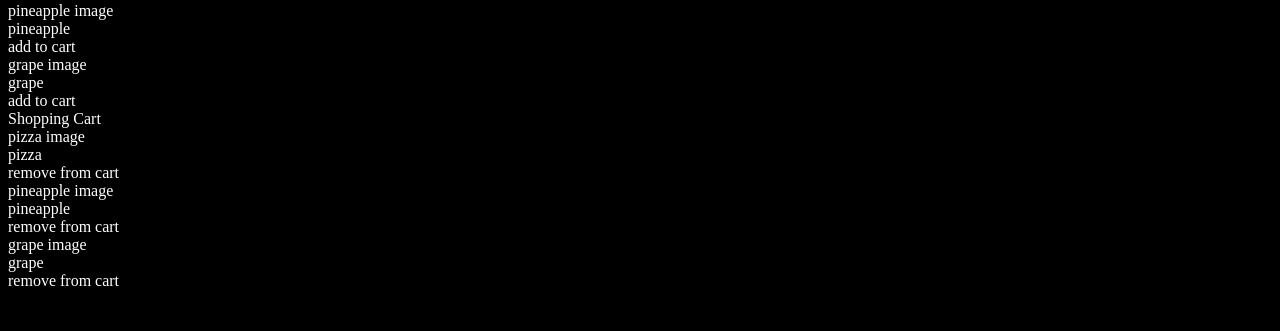
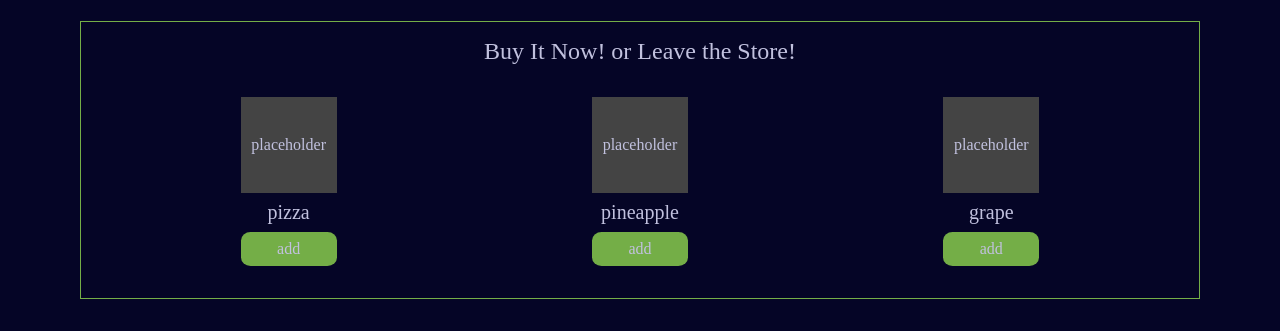
Before and after one commit to dcraig327/shopping-cart, a plain HTML site: page template.html in a window 1280 px wide. Shown: the part 114-445 px from the top of the page. Drawn offline with Linux system fonts and the light colour scheme.

Commit message:
completed html & css template
Next is refactoring to combine css selectors

```diff
--- a/style.css
+++ b/style.css
@@ -1,4 +1,115 @@
 * {
-  color: white;
-  background-color: black;
+  margin: 0;
+  padding: 0;
 }
+
+body {
+  margin: 0 5rem 0;
+  color: #c1c1de;
+  background-color: #050526;
+}
+
+.header {
+  font-size: 2rem;
+  padding: 1.5rem 0rem;
+  margin: 1rem 0 0;
+  border: 1px solid #74ae47;
+  display: flex;
+  justify-content: space-around;
+}
+
+.store {
+  padding: 1rem 2rem 2rem;
+  margin: 2rem 0 0;
+  border: 1px solid #74ae47;
+}
+
+.store-title {
+  padding: 0 0 2rem;
+  font-size: 1.5rem;
+  text-align: center;
+}
+
+.store-items {
+  display: flex;
+  justify-content: space-around;
+}
+
+.store-item {
+  display: flex;
+  flex-direction: column;
+}
+
+.store-item-image {
+  width: 6rem;
+  height: 6rem;
+  display: flex;
+  justify-content: center;
+  align-items: center;
+  background-color: #444;
+}
+
+.store-item-name {
+  display: flex;
+  justify-content: center;
+  align-items: center;
+  font-size: 1.25rem;
+  padding: 0.5rem 0;
+}
+
+.store-item-button-add {
+  display: flex;
+  justify-content: center;
+  align-items: center;
+  padding: 0.5rem 0;
+  background-color: #74ae47;
+  border-radius: 10% / 25%;
+}
+
+.cart {
+  padding: 1rem 2rem 2rem;
+  margin: 2rem 0 0;
+  border: 1px solid #74ae47;
+}
+
+.cart-title {
+  padding: 0 0 2rem;
+  font-size: 1.5rem;
+  text-align: center;
+}
+
+.cart-items {
+  display: flex;
+  justify-content: space-around;
+}
+
+.cart-item {
+  display: flex;
+  flex-direction: column;
+}
+
+.cart-item-image {
+  width: 6rem;
+  height: 6rem;
+  display: flex;
+  justify-content: center;
+  align-items: center;
+  background-color: #444;
+}
+
+.cart-item-name {
+  display: flex;
+  justify-content: center;
+  align-items: center;
+  font-size: 1.25rem;
+  padding: 0.5rem 0;
+}
+
+.cart-item-button-remove {
+  display: flex;
+  justify-content: center;
+  align-items: center;
+  padding: 0.5rem 0;
+  background-color: #444;
+  border-radius: 10% / 25%;
+}
--- a/template.html
+++ b/template.html
@@ -1,50 +1,56 @@
 <!DOCTYPE html>
 <html lang="en">
   <head>
-  <meta charset="UTF-8">
-  <link rel="stylesheet" href="style.css">
+    <meta charset="UTF-8" />
+    <link
+      rel="stylesheet"
+      href="style.css"
+    />
     <title>Vivus Viral Shopping Cart</title>
   </head>
   <body>
     <div class="header">
       <div class="header-logo">Buy It Now!</div>
+      <div class="empty"></div>
       <div class="header-cart-button">0</div>
     </div>
+    <div class="store">
+      <div class="store-title">Buy It Now! or Leave the Store!</div>
       <div class="store-items">
-  <div class="store-title">Buy It Now! or Leave the Store!</div>
         <div class="store-item">
-    <div class="store-item-image">pizza image</div>
+          <div class="store-item-image">placeholder</div>
           <div class="store-item-name">pizza</div>
-    <div class="store-item-button-add-to-cart">add to cart</div>
+          <div class="store-item-button-add">add</div>
         </div>
         <div class="store-item">
-    <div class="store-item-image">pineapple image</div>
+          <div class="store-item-image">placeholder</div>
           <div class="store-item-name">pineapple</div>
-    <div class="store-item-button-add-to-cart">add to cart</div>
+          <div class="store-item-button-add">add</div>
         </div>
         <div class="store-item">
-    <div class="store-item-image">grape image</div>
+          <div class="store-item-image">placeholder</div>
           <div class="store-item-name">grape</div>
-    <div class="store-item-button-add-to-cart">add to cart</div>
+          <div class="store-item-button-add">add</div>
+        </div>
       </div>
     </div>
     <div class="cart">
       <div class="cart-title">Shopping Cart</div>
       <div class="cart-items">
         <div class="cart-item">
-      <div class="cart-item-image">pizza image</div>
+          <div class="cart-item-image">placeholder</div>
           <div class="cart-item-name">pizza</div>
-      <div class="cart-item-button-remove-from-cart">remove from cart</div>
+          <div class="cart-item-button-remove">remove</div>
         </div>
         <div class="cart-item">
-      <div class="cart-item-image">pineapple image</div>
+          <div class="cart-item-image">placeholder</div>
           <div class="cart-item-name">pineapple</div>
-      <div class="cart-item-button-remove-from-cart">remove from cart</div>
+          <div class="cart-item-button-remove">remove</div>
         </div>
         <div class="cart-item">
-      <div class="cart-item-image">grape image</div>
+          <div class="cart-item-image">placeholder</div>
           <div class="cart-item-name">grape</div>
-      <div class="cart-item-button-remove-from-cart">remove from cart</div>
+          <div class="cart-item-button-remove">remove</div>
         </div>
       </div>
     </div>
```
Lines whose indentation alone changed are shown as unchanged.
